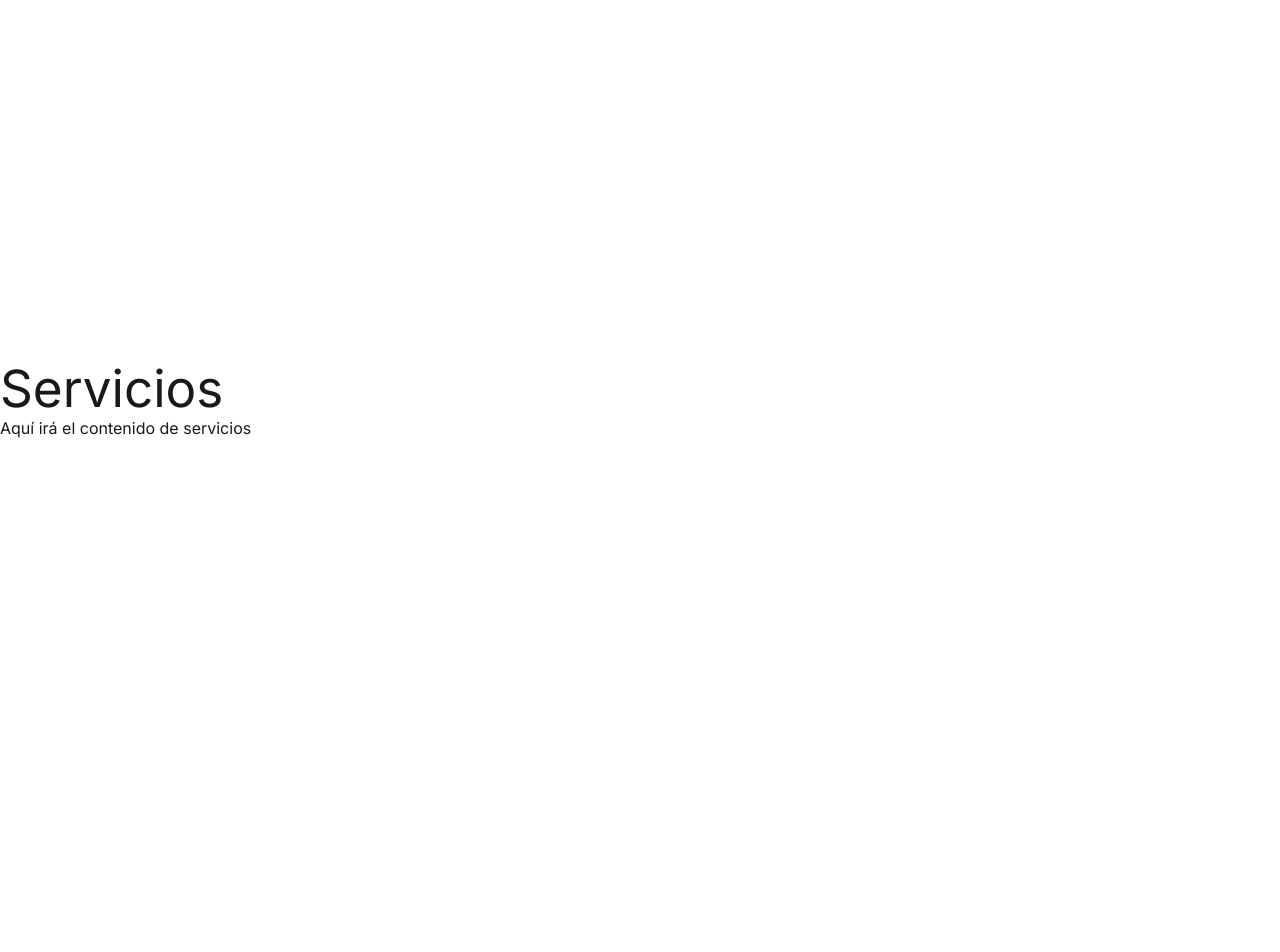
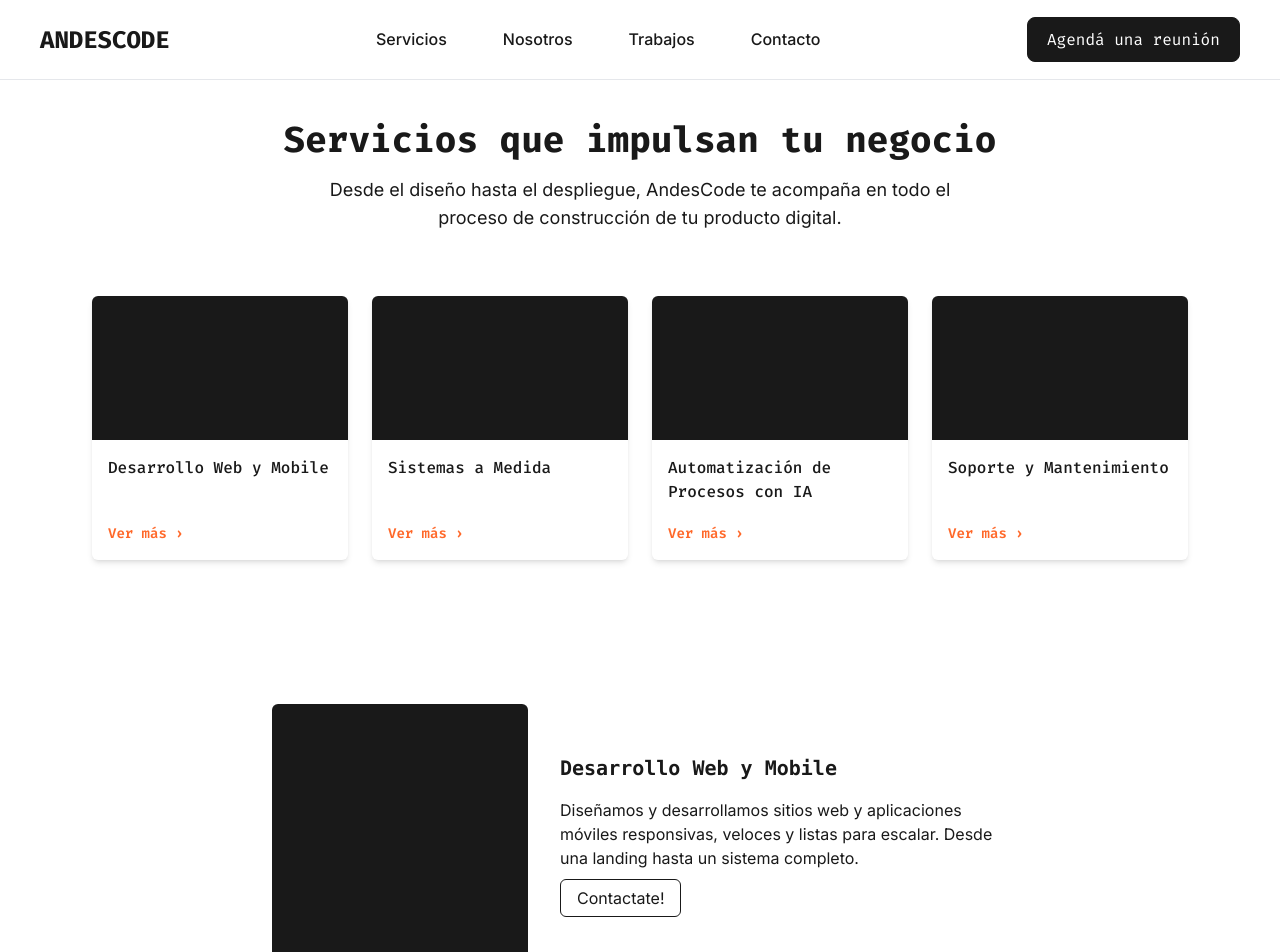
Before and after one commit to LataroCaballero/AndesCode, a React (Vite) app: page /servicios in a window 1280 px wide. Shown: the top 952 px of the page. Before the commit the page ends 800 px from the top, so only its background shows below. Built offline with nearby package versions, Linux system fonts and the light colour scheme.

Commit message:
⚒️ Pagina Servicios

```diff
--- a/package.json
+++ b/package.json
@@ -22,8 +22,8 @@
     "@tailwindcss/vite": "^4.1.11",
     "react": "^19.1.0",
     "react-dom": "^19.1.0",
+    "react-icons": "^5.5.0",
     "react-router-dom": "^7.6.3",
-    "react-icons": "^5.5.0",
     "typewriter-effect": "^2.22.0"
   }
 }
--- a/src/components/Header.tsx
+++ b/src/components/Header.tsx
@@ -4,7 +4,7 @@ import { Link } from 'react-router-dom';
 export default function Header() {
   return (
     <header className="fixed backdrop-blur top-0 h-20 w-full z-50 flex gap-20 justify-between items-center py-4 px-10 border-b border-gray-200">
-        <a href="index.html" className="logo text-2xl fira-code-bold">ANDESCODE</a>
+        <a href="/" className="logo text-2xl fira-code-bold">ANDESCODE</a>
         <nav className="hidden md:flex gap-14 text-sm">
           <Link to="/servicios" className="nav-link">Servicios</Link>
           <Link to="/nosotros" className="nav-link">Nosotros</Link>
--- a/src/pages/servicios.tsx
+++ b/src/pages/servicios.tsx
@@ -1,9 +1,14 @@
+import Header from "../components/Header.tsx";
+import Footer from "../components/Footer.tsx";
+import ServiciosHero from "../sections/ServiciosHero.tsx";
+
 const Servicios = () => {
     return (
-      <section>
-        <h1>Servicios</h1>
-        <p>Aquí irá el contenido de servicios</p>
-      </section>
+      <div className="w-full">
+          <Header />
+          <ServiciosHero />
+          <Footer />
+      </div>
     );
   };
 
--- /dev/null
+++ b/src/sections/ServiciosHero.tsx
@@ -0,0 +1,107 @@
+import { Link } from 'react-router-dom';
+import { useRef } from 'react';
+
+const servicios = [
+  {
+    titulo: 'Desarrollo Web y Mobile',
+    descripcion:
+      'Diseñamos y desarrollamos sitios web y aplicaciones móviles responsivas, veloces y listas para escalar. Desde una landing hasta un sistema completo.',
+      id: 'web',
+  },
+  {
+    titulo: 'Sistemas a Medida',
+    descripcion:
+      'Creamos plataformas únicas adaptadas a procesos específicos: desde gestión interna hasta herramientas de uso masivo, pensadas para optimizar tu negocio.',
+      id: 'sistemas',
+  },
+  {
+    titulo: 'Automatización de Procesos con IA',
+    descripcion:
+      'Potenciamos tu marca con estrategias personalizadas, diseño gráfico, manejo de redes y campañas publicitarias para lograr visibilidad real.',
+      id: 'ia',
+  },
+  {
+    titulo: 'Soporte y Mantenimiento',
+    descripcion:
+      'Acompañamos a largo plazo con mejoras, corrección de errores, backups, monitoreo y asistencia técnica continua.',
+    id: 'soporte',
+  },
+];
+
+const Servicios = () => {
+    // Crear refs dinámicos por id
+  const refs = useRef<Record<string, HTMLDivElement | null>>({});
+
+  const scrollTo = (id: string) => {
+    const section = refs.current[id];
+    if (section) {
+      section.scrollIntoView({ behavior: 'smooth' });
+    }
+  };
+  return (
+    <main className="text-ink">
+      <section className="text-center pt-30 py-16 px-4">
+        <h2 className="fira-code-bold text-3xl md:text-4xl mb-4">
+        Servicios que impulsan tu negocio
+        </h2>
+        <p className="max-w-2xl mx-auto text-lg">
+          Desde el diseño hasta el despliegue, AndesCode te acompaña en todo el<br/>proceso de construcción de tu producto digital.
+        </p>
+      </section>
+
+      {/* Cards resumen */}
+      <section className="flex flex-wrap justify-center gap-6 px-4 pb-16">
+        {servicios.map((servicio, index) => (
+          <div
+            key={index}
+            className="w-64 rounded-md overflow-hidden shadow-md"
+          >
+            <div className="h-36 bg-ink flex items-center justify-center">
+              <div className="w-12 h-12 rounded-md" />
+            </div>
+            <div className="grid grid-cols-1 content-between h-30 p-4">
+              <h2 className="text-md fira-code-medium mb-2">
+                {servicio.titulo}
+              </h2>
+              <Link
+                onClick={() => scrollTo(servicio.id)}
+                className="text-sm fira-code-semibold text-warning hover:underline"
+              >
+                Ver más ›
+              </Link>
+            </div>
+          </div>
+        ))}
+      </section>
+
+      {/* Secciones ampliadas */}
+        {servicios.map((servicio, index) => (
+        <section
+            key={index}
+            ref={(el) => (refs.current[servicio.id] = el)}
+            className={`flex flex-col md:flex-row ${
+            index % 2 !== 0 ? 'md:flex-row-reverse' : ''
+            } ${index % 2 === 0 ? 'bg-white' : 'bg-[#f4f4f4]'}
+            text-ink items-center justify-center py-20 px-6 gap-8`}
+        >
+            {/* Imagen placeholder */}
+            <div className="w-64 h-64 bg-ink rounded-md" />
+
+            {/* Texto */}
+            <div className="max-w-md">
+            <h3 className="text-xl font-mono font-bold mb-4">{servicio.titulo}</h3>
+            <p className="mb-4">{servicio.descripcion}</p>
+            <Link
+                to="/contacto"
+                className="px-4 py-2 border border-ink rounded-md hover:bg-ink hover:text-white transition"
+            >
+                Contactate!
+            </Link>
+            </div>
+        </section>
+        ))}
+    </main>
+  );
+};
+
+export default Servicios;
```
Also changed, not shown: src/pages/home.tsx (+0 -9 lines), 1 other file (tests, documents, lock files or other folders).
